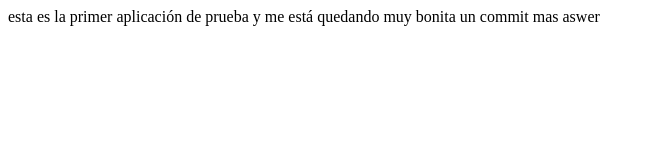
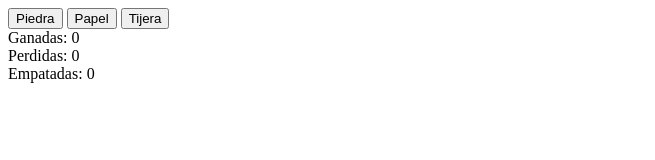
Before and after one commit to vicmancb/enfasis3, a plain HTML site: page index.html in a window 1280 px wide. Shown: the whole page, without its empty margins (0-655 px from the left). Drawn offline with Linux system fonts and the light colour scheme.

Commit message:
Piedra papel o tijera

```diff
--- a/index.html
+++ b/index.html
@@ -1,11 +1,18 @@
 <html>
 <head>
-	<title>App de prueba</title>
+	<title>Piedra Papel o Tijera</title>
 </head>
 <body>
-	esta es la primer aplicación de prueba
-	y  me está quedando muy bonita
-	un commit mas
-	aswer
+	<div>
+		<button onclick="takeAction('Piedra')">Piedra</button>
+		<button onclick="takeAction('Papel')">Papel</button>
+		<button onclick="takeAction('Tijera')">Tijera</button>
+	</div>
+	<div>
+		<div>Ganadas: <span id="win">0</span></div>
+		<div>Perdidas: <span id="lost">0</span></div>
+		<div>Empatadas: <span id="tie">0</span></div>
+	</div>
+	<script type="application/javascript" src="script.js"></script>
 </body>
 </html>
--- /dev/null
+++ b/script.js
@@ -0,0 +1,66 @@
+/**
+ * Created by vicman on 2/23/16.
+ */
+'use strict';
+
+var ENUM_OPT = {
+    1 : 'Piedra',
+    2 : 'Papel',
+    3 : 'Tijera'
+};
+
+var results = {
+    win : 0,
+    lost : 0,
+    tie : 0
+};
+
+var takeAction = function(userOption){
+    var pcOption = getPcOption();
+
+    if (userOption === 'Piedra'){
+        if(pcOption === 'Tijera'){
+            results.win++;
+        }
+        else if(pcOption === 'Papel'){
+            results.lost++;
+        }
+        else{
+            results.tie++;
+        }
+    }
+    else if (userOption === 'Papel'){
+        if(pcOption === 'Tijera'){
+            results.lost++;
+        }
+        else if(pcOption === 'Piedra'){
+            results.win++;
+        }
+        else{
+            results.tie++;
+        }
+    }
+    else if (userOption === 'Tijera'){
+        if(pcOption === 'Piedra'){
+            results.lost++;
+        }
+        else if(pcOption === 'Papel'){
+            results.win++;
+        }
+        else{
+            results.tie++;
+        }
+    }
+
+    document.getElementById('win').innerHTML = results.win;
+    document.getElementById('lost').innerHTML = results.lost;
+    document.getElementById('tie').innerHTML = results.tie;
+};
+
+
+var getPcOption = function(){
+    var random = Math.random() * 3;
+    var optNum = Math.ceil(random);
+
+    return ENUM_OPT[optNum];
+};
```
